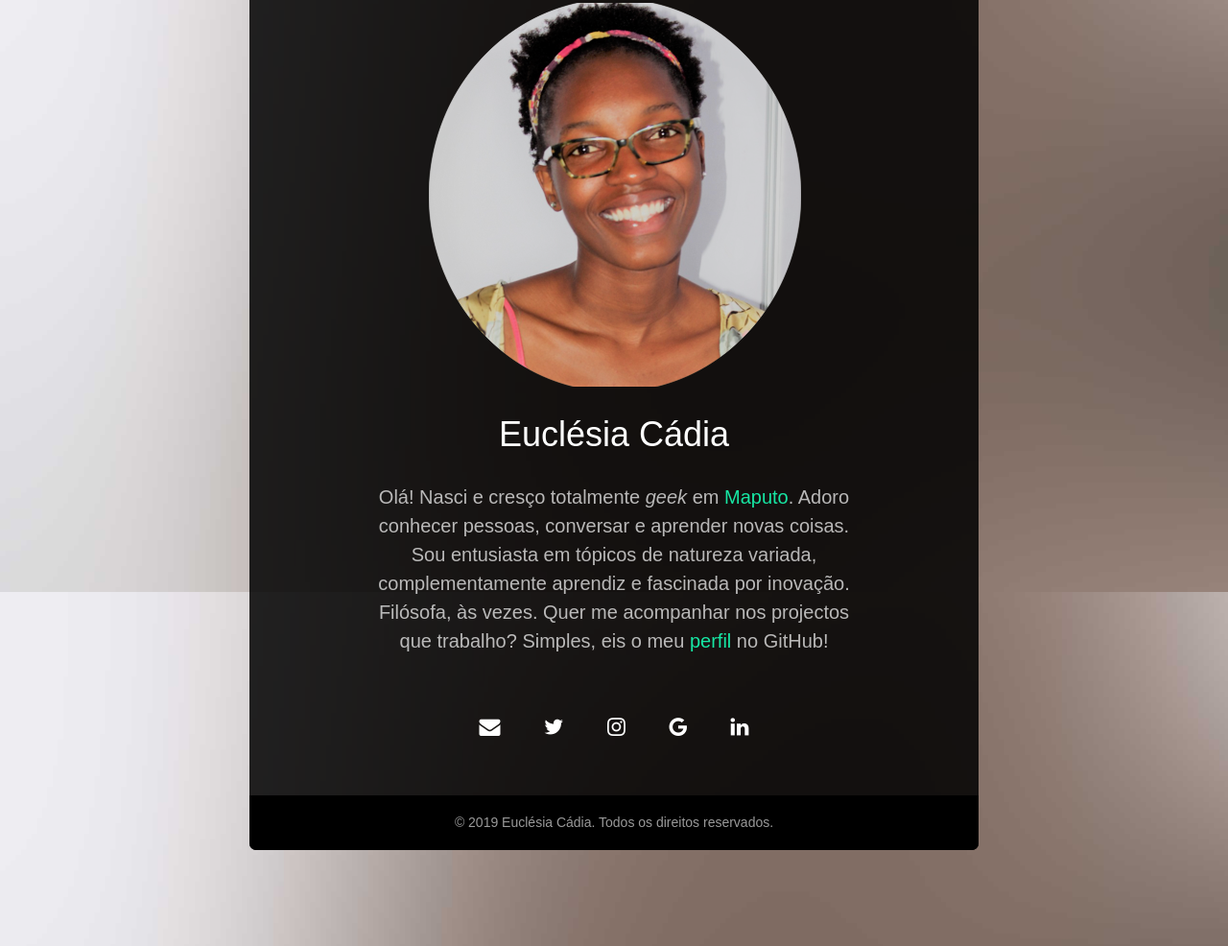
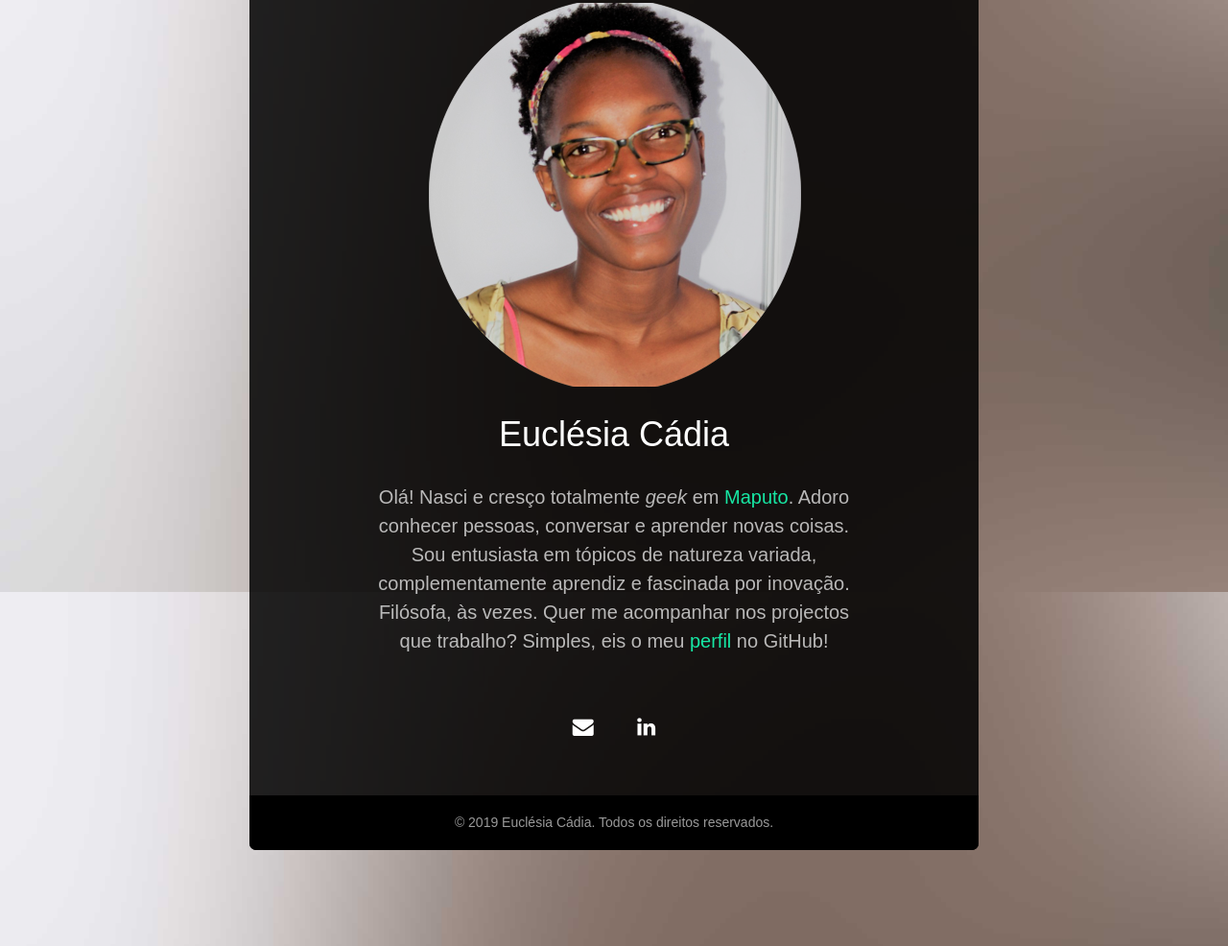
Before and after one commit to euclesiacadia/euclesiacadia.github.io, a plain HTML site: page index.html in a window 1280 px wide. Shown: the part 237-1223 px from the top of the page at 96% size. Drawn offline with Linux system fonts and the light colour scheme; files whose address does not match are found by name.

Commit message:
Segundo commit

```diff
--- a/index.html
+++ b/index.html
@@ -75,7 +75,7 @@
 					<div class="row row-bottom-padded-sm">
 						<div class="col-md-12">
 							<figure>
-								<img src="images/profile_img.png" alt="Free HTML5 Wesbite Template by FreeHTML5.co">
+								<img src="images/profile_img.png" alt="Euclésia Cádia">
 							</figure>
 							<h1>Euclésia Cádia</h1>
 							<p>Olá! Nasci e cresço totalmente <i>geek</i> em <a href="#">Maputo</a>. Adoro conhecer pessoas, conversar e aprender novas coisas. Sou entusiasta em tópicos de natureza variada, complementamente aprendiz e fascinada por inovação. Filósofa, às vezes. Quer me acompanhar nos projectos que trabalho? Simples, eis o meu <a href="http://github.com/euclesiacadia" target="_blank">perfil</a>  no GitHub!</p>
@@ -92,11 +92,11 @@
 						</div>-->
 					</div>
 					<ul class="fh5co-social">
-						<li><a href="#"><i class="icon-envelope"></i></a></li>
-						<li><a href="#"><i class="icon-twitter"></i></a></li>
+						<li><a href="mailto:euclesiacadia@gmail.com?Subject=Olá!"><i class="icon-envelope"></i></a></li>
+						<!--<li><a href="#"><i class="icon-twitter"></i></a></li>
 						<li><a href="#"><i class="icon-instagram"></i></a></li>
-						<li><a href="#"><i class="icon-google"></i></a></li>
-						<li><a href="#"><i class="icon-linkedin"></i></a></li>
+						<li><a href="#"><i class="icon-google"></i></a></li>-->
+						<li><a href="https://www.linkedin.com/in/euclésia-cádia/"><i class="icon-linkedin"></i></a></li>
 					</ul>
 				</div>
 			</div>
```
